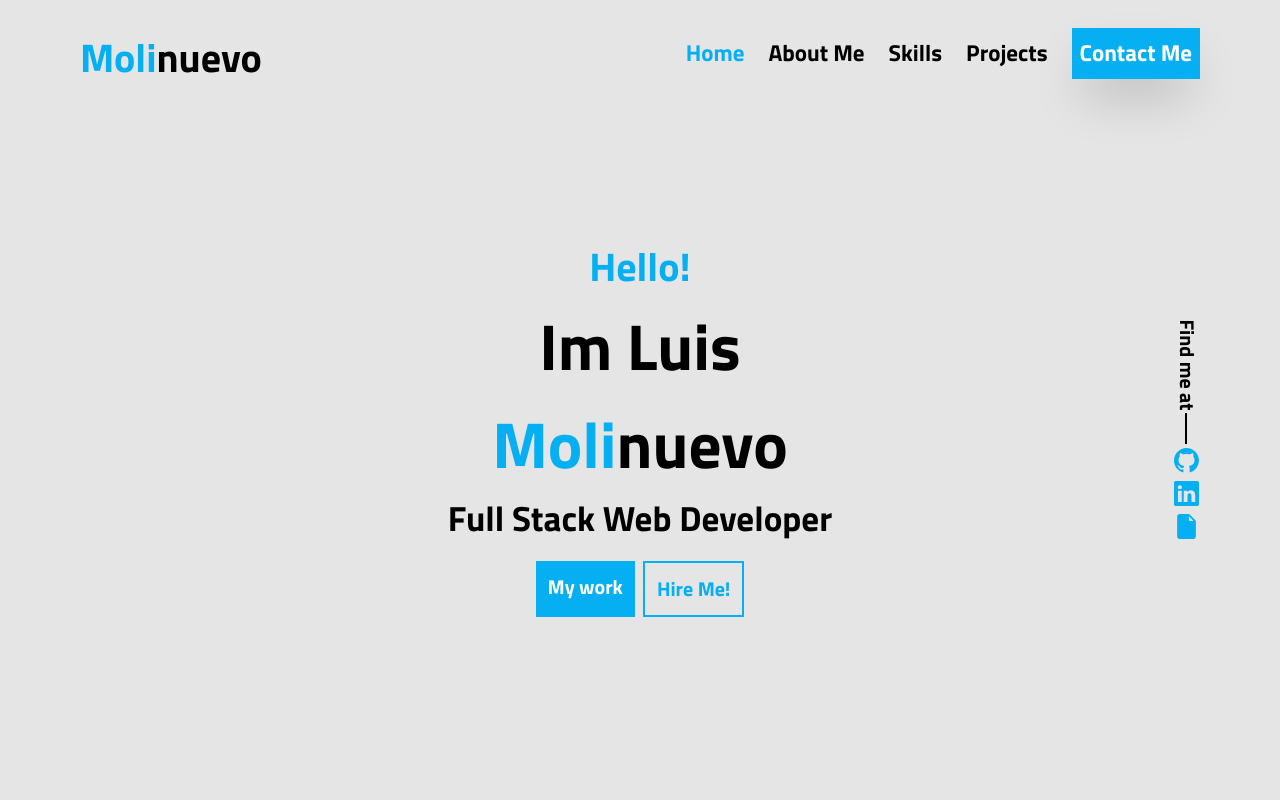
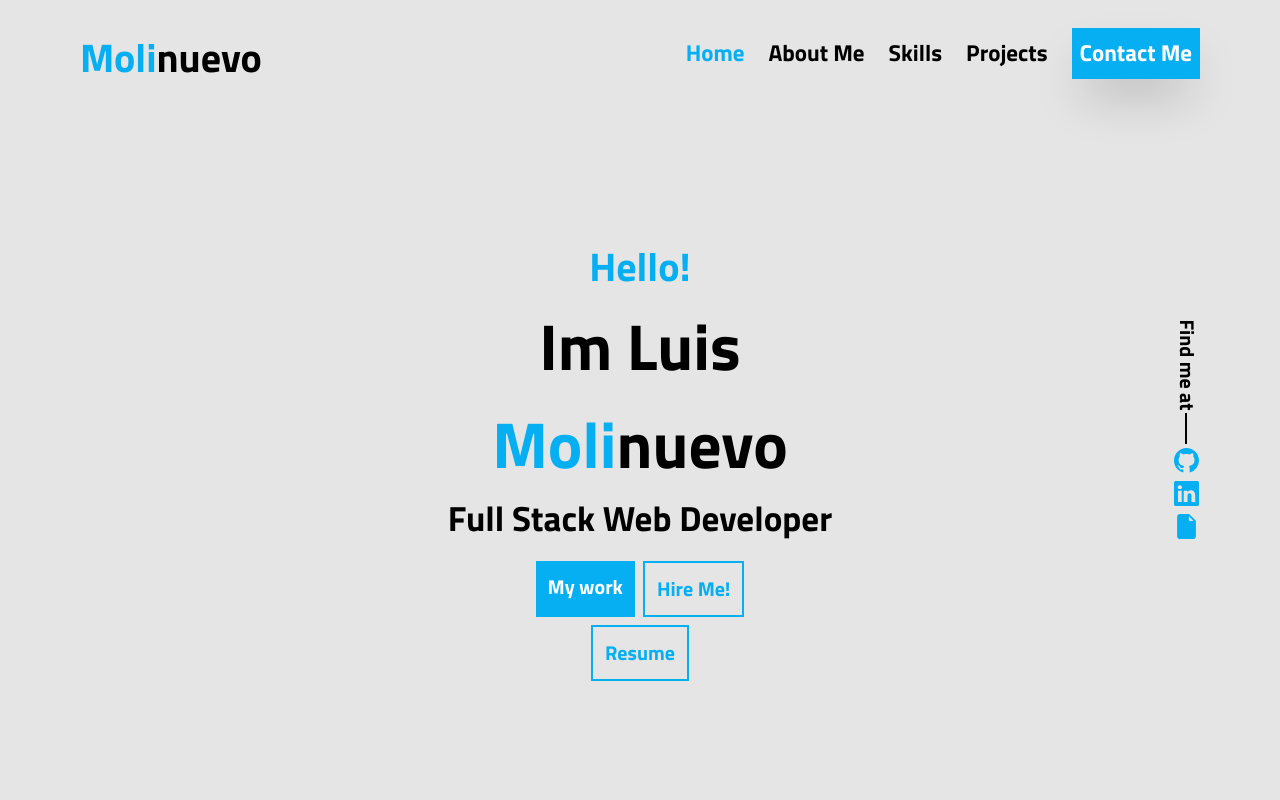
Before and after one commit to luismolinuevo/personal-portfolio, a React (Vite) app in the folder my-project/: page / in a window 1280 px wide. Shown: the top 800 px of the page. Built offline with nearby package versions, Linux system fonts and the light colour scheme.

Commit message:
added resume button to landing page, comment clean up in homepage

```diff
--- a/my-project/src/pages/Homepage.jsx
+++ b/my-project/src/pages/Homepage.jsx
@@ -5,18 +5,11 @@ import Resume from "../assets/Resume.pdf";
 
 export default function Homepage() {
   return (
-    <section className="w-full h-screen px-[50px] py-28 md:px-[80px] md:flex justify-center" id="home">
+    <section
+      className="w-full h-screen px-[50px] py-28 md:px-[80px] md:flex justify-center"
+      id="home"
+    >
       <div>
-
-      {/* <div className="">
-        <svg viewBox="0 0 200 200" xmlns="http://www.w3.org/2000/svg" className="p-0 w-64 h-64 absolute top-0 right-0 mt-14 mr-14">
-          <path
-            fill="#05AFF2"
-            d="M44.2,-67.9C55.7,-61.4,62.4,-46.5,63,-32.5C63.5,-18.6,57.8,-5.5,55.9,8C53.9,21.6,55.7,35.7,49.4,42.5C43.1,49.4,28.7,48.9,15.6,52.3C2.6,55.6,-9,62.8,-23.3,65.1C-37.7,67.4,-54.8,64.8,-65.1,55.2C-75.5,45.5,-79,28.7,-81.2,11.8C-83.4,-5,-84.1,-21.9,-75.4,-31.7C-66.7,-41.5,-48.4,-44.3,-34.3,-49.6C-20.1,-54.9,-10.1,-62.9,3.1,-67.7C16.3,-72.6,32.7,-74.4,44.2,-67.9Z"
-            transform="translate(100 100)"
-          />
-        </svg>
-      </div> */}
         <main className="w-full flex justify-center text-center pt-[40px] md:pt-[125px]">
           <div className="flex flex-col">
             <motion.h1
@@ -53,17 +46,6 @@ export default function Homepage() {
             </motion.h4>
           </div>
         </main>
-      {/* <aside className="hidden md:flex flex-col absolute top-[350px] right-12">
-        <div className="flex flex-col items-center justify-center">
-          <h1 className="mb-2 transform rotate-90 text-[20px]">Find me at</h1>
-          <hr className="w-[2px] h-8 bg-black mt-6 mb-1" />
-          <div className="flex flex-col items-center justify-center text-main text-[25px] gap-2">
-            <a href="https://github.com/luismolinuevo" target="_blank" className="cursor-pointer"><BsGithub /></a>
-            <a href="https://www.linkedin.com/in/luismolinuevo/" target="_blank" className="cursor-pointer"><BsLinkedin /></a>
-            <a href={Resume} target="blank_" className="cursor-pointer"><BsFillFileEarmarkFill /></a>
-          </div>
-        </div>
-      </aside> */}
         <aside className="hidden md:flex flex-col absolute top-[350px] right-12">
           <motion.div
             className="flex flex-col items-center justify-center"
@@ -90,20 +72,21 @@ export default function Homepage() {
               >
                 <BsLinkedin />
               </a>
-            <a href={Resume} target="blank_" className="cursor-pointer" title="Resume">
+              <a
+                href={Resume}
+                target="blank_"
+                className="cursor-pointer"
+                title="Resume"
+              >
                 <BsFillFileEarmarkFill />
               </a>
             </div>
           </motion.div>
         </aside>
-      {/* <div className="flex justify-center gap-2 mt-4">
-        <a href="#projects" className="bg-main text-white p-2 md:p-3 text-xl">My work</a>
-        <a href="#contactme" className="border-2 border-main p-2 md:p-3 text-main text-xl">Hire Me!</a>
-      </div> */}
         <div className="flex justify-center gap-2 mt-4">
           <motion.a
             href="#projects"
-            className="bg-main text-white p-2 md:p-3 text-xl"
+            className="bg-main text-white p-2 md:p-3 text-xl cursor-pointer"
             initial={{ opacity: 0, y: 50 }}
             animate={{ opacity: 1, y: 0 }}
             transition={{ duration: 0.5, delay: 1.4 }}
@@ -112,7 +95,7 @@ export default function Homepage() {
           </motion.a>
           <motion.a
             href="#contactme"
-            className="border-2 border-main p-2 md:p-3 text-main text-xl"
+            className="border-2 border-main p-2 md:p-3 text-main text-xl cursor-pointer"
             initial={{ opacity: 0, y: 50 }}
             animate={{ opacity: 1, y: 0 }}
             transition={{ duration: 0.5, delay: 1.6 }}
@@ -120,8 +103,19 @@ export default function Homepage() {
             Hire Me!
           </motion.a>
         </div>
-
-
+        <div className="flex justify-center pt-2">
+          <motion.a
+            href={Resume}
+            target="blank_"
+            title="Resume"
+            className="border-2 border-main p-2 md:p-3 text-main text-xl cursor-pointer"
+            initial={{ opacity: 0, y: 50 }}
+            animate={{ opacity: 1, y: 0 }}
+            transition={{ duration: 0.5, delay: 1.8 }}
+          >
+            Resume
+          </motion.a>
+        </div>
       </div>
     </section>
   );
```
Lines whose indentation alone changed are shown as unchanged.
